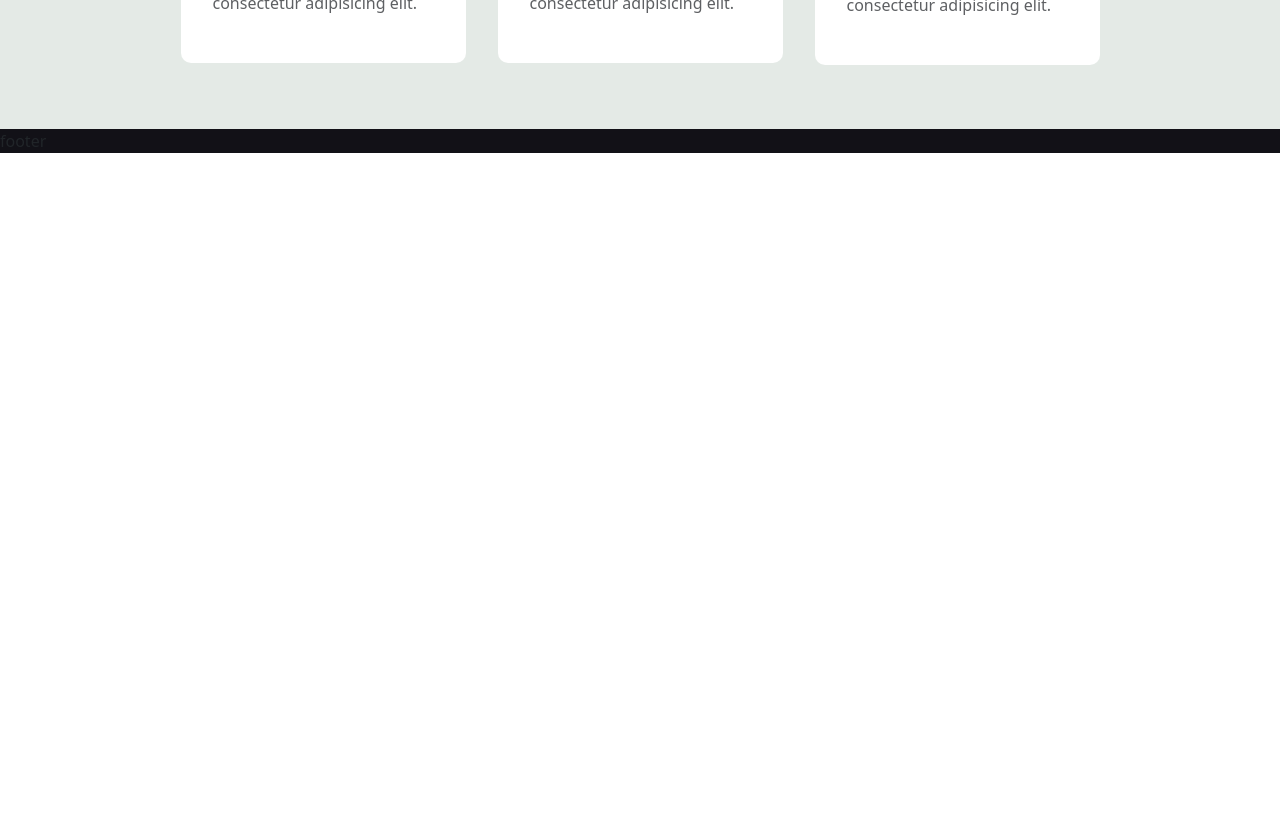
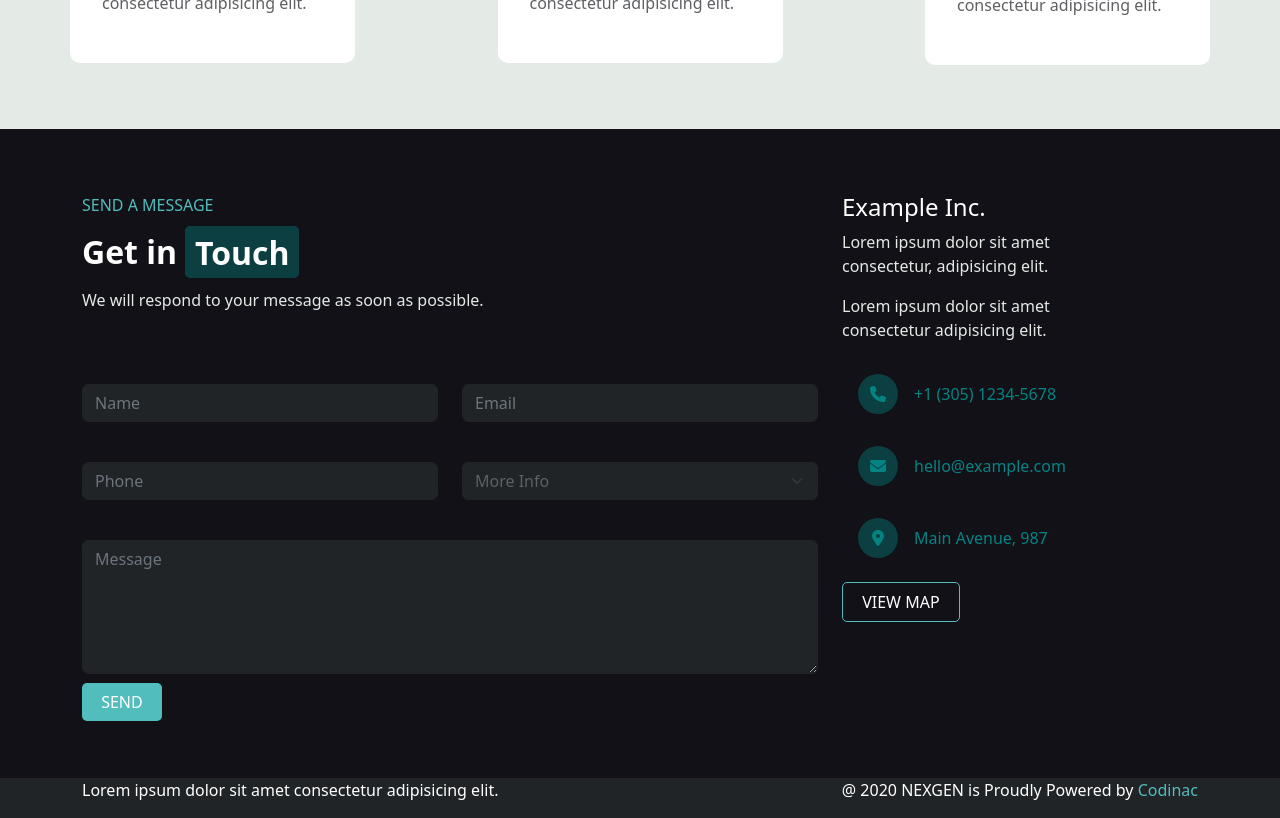
Before and after one commit to PierluigiTornesi/proj-html-vuejs, a Vue app: page / in a window 1280 px wide. Shown: the part 4140-4958 px from the top of the page. Before the commit the page ends 4293 px from the top, so only its background shows below. Built offline with nearby package versions, Linux system fonts and the light colour scheme.

Commit message:
add: footer form

```diff
--- a/src/components/AppFooter.vue
+++ b/src/components/AppFooter.vue
@@ -1,25 +1,40 @@
 <script>
+import AppFooterForm from './AppFooterForm.vue';
+
 
   export default{
-    data(){
-      return{
-
-      }
-    }
-  }
+    data() {
+        return {};
+    },
+    components: { AppFooterForm }
+}
 </script>
 
 <template>
-  <footer>
-    <span>footer</span>
-  </footer>
+  <AppFooterForm />
+  <section>
+    <div class="container text-white">
+      <p>Lorem ipsum dolor sit amet consectetur adipisicing elit.</p>
+      <p>@ 2020 NEXGEN is Proudly Powered by <span>Codinac</span></p>
+  </div>
+  </section>
+
 </template>
 
 <style lang="scss" scoped>
   @use "../style/partials/mixin" as *;
     @use "../style/partials/variables" as *;
 
-    footer{
-      background-color: $Woodsmoke;
+    section{
+      background-color: $Shark;
+
+      .container{
+        @include flex(row,space-between,center);
+
+
+        span{
+          color: $FountainBlue;
+        }
+      }
     }
 </style>
--- /dev/null
+++ b/src/components/AppFooterForm.vue
@@ -0,0 +1,175 @@
+<script>
+import AppFooterInfo from "../components/AppFooterInfo.vue"
+
+  export default{
+    data(){
+      return{
+        infos:[
+            {
+                classIcon:"fa-phone",
+                text:"+1 (305) 1234-5678",
+            },
+            {
+                classIcon:"fa-envelope",
+                text:"hello@example.com",
+            },
+            {
+                classIcon:"fa-location-dot",
+                text:"Main Avenue, 987",
+            }
+        ]
+      }
+    },
+    components: {AppFooterInfo}
+  }
+</script>
+
+<template>
+    <div class="bc-back">
+        <div class="container">
+            <div class="row">
+                <div class="col-8">
+                    <div class="text-form text-white">
+                        <div class="special">
+                            <span>SEND A MESSAGE</span>
+                        </div>
+                        <div>
+                            <h2 class="fw-bold">Get in <span class="back">Touch</span></h2>
+                        </div>
+                        <div class="descform">
+                            <p>We will respond to your message as soon as possible.</p>
+                        </div>
+                    </div>
+                    <div class="row">
+                        <div class="col-6">
+                            <div class="mb-3">
+                                <label for="nameInput" class="form-label"></label>
+                                <input type="text" class="form-control colored" id="nameInput" placeholder="Name" required>
+                            </div>
+                        </div>
+                        <div class="col-6">
+                            <div class="mb-3">
+                                <label for="emailInput" class="form-label"></label>
+                                <input type="email" class="form-control colored" id="emailInput" placeholder="Email" required>
+                            </div>
+                        </div>
+                        <div class="col-6">
+                            <div class="mb-3">
+                                <label for="numberInput" class="form-label"></label>
+                                <input type="text" class="form-control colored" id="numberInput" placeholder="Phone" required>
+                            </div>
+                        </div>
+                        <div class="col-6">
+                            <div class="mb-3">
+                                <label for="moreInfoInput" class="form-label"></label>
+                                <select class="form-select colored" id="moreInfoInput" required>
+                                    <option selected disabled value="">More Info </option>
+                                    <option value="1">Info 1</option>
+                                    <option value="2">Info 2</option>
+                                    <option value="3">Info 3</option>
+                                </select>
+                            </div>
+                        </div>
+                        <div class="col-12">
+                            <div class="mb-3">
+                                <label for="exampleFormControlTextarea1" class="form-label"></label>
+                                <textarea class="form-control colored" id="exampleFormControlTextarea1" rows="5" placeholder="Message"></textarea>
+                            </div>
+                        </div>
+                    </div>
+                    <div>
+                        <a class="colored-button text-white" href="">SEND</a>
+                    </div>
+                </div>
+                <div class="col-4 text-white">
+                    <h4>Example Inc.</h4>
+                    <p>Lorem ipsum dolor sit amet consectetur, adipisicing elit. </p>
+                    <p>Lorem ipsum dolor sit amet consectetur adipisicing elit. </p>
+                    <ul>
+                        <li v-for="infoTaken in infos">
+                            <AppFooterInfo :info = infoTaken />
+                        </li>
+                    </ul>
+                    <a class="nocolor-button" href="">VIEW MAP</a>
+                </div>
+            </div>
+        </div>
+    </div>
+</template>
+
+<style lang="scss" scoped>
+@use "../style/partials/mixin" as *;
+@use "../style/partials/variables" as *;
+
+    .bc-back{
+        background-color: $Woodsmoke;
+    }
+
+    .container{
+        padding-top: 4rem;
+        padding-bottom: 4rem;
+    }
+
+    ul{
+        padding: 1rem;
+        @include flex(column,space-between,left);
+        list-style: none;
+        gap: 2rem;
+
+        li{
+            @include flex(row,none,center);
+        }
+    }
+
+    .nocolor-button{
+    border: 1px solid $FountainBlue;
+    color: $White;
+    padding: 0.5rem 1.2rem;
+    border-radius: 5px;
+    text-decoration: none;
+    }
+
+    .col-4{
+        p{
+            width: 70%;
+            color: $GrayNurse;
+        }
+    }
+
+
+.text-form{
+
+    .special{
+        color: $FountainBlue;
+        padding-bottom: 1rem;
+    }
+
+    .back{
+        background-color: rgba($color: $BlueLagoon, $alpha: 0.4);
+        padding: 0.3rem 0.6rem;
+        border-radius: 5px;
+
+    }
+
+    .descform{
+        color: $GrayNurse;
+        margin-top: 1rem;
+        padding-bottom: 2rem;
+    }
+}
+
+.colored{
+    background-color: $Shark;
+    color: $ShuttleGray;
+    border-color: $Shark;
+}
+
+
+.colored-button{
+    background-color: $FountainBlue;
+    border-color: $FountainBlue;
+    padding: 0.5rem 1.2rem;
+    border-radius: 5px;
+    text-decoration: none;
+}
+</style>
--- /dev/null
+++ b/src/components/AppFooterInfo.vue
@@ -0,0 +1,39 @@
+<script>
+
+  export default{
+    props:{
+        info: Object,
+    }
+  }
+</script>
+
+<template>
+    <span class="circle">
+        <i class="fa-solid" :class="info.classIcon" ></i>
+    </span>
+    <a href="">
+     {{ info.text }}
+    </a>
+</template>
+
+<style lang="scss" scoped>
+@use "../style/partials/mixin" as *;
+@use "../style/partials/variables" as *;
+
+.circle{
+        background-color: rgba($color: $BlueLagoon, $alpha: 0.4);
+        margin-right: 1rem;
+        height: 40px;
+        width: 40px;
+        border-radius: 50%;
+        color: $BlueLagoon;
+        aspect-ratio: 1;
+        @include flex(row,center,center);
+    }
+a{
+    text-decoration: none;
+    color: $BlueLagoon;
+}
+
+
+</style>
--- a/src/components/AppMainFeed.vue
+++ b/src/components/AppMainFeed.vue
@@ -99,8 +99,7 @@
         width: 50%;
     }
     .row{
-        @include flex(row,center,center);
-        gap: 2rem;
+        @include flex(row,space-between,center);
         padding-bottom: 4rem;
     }
     .col-3{
```
